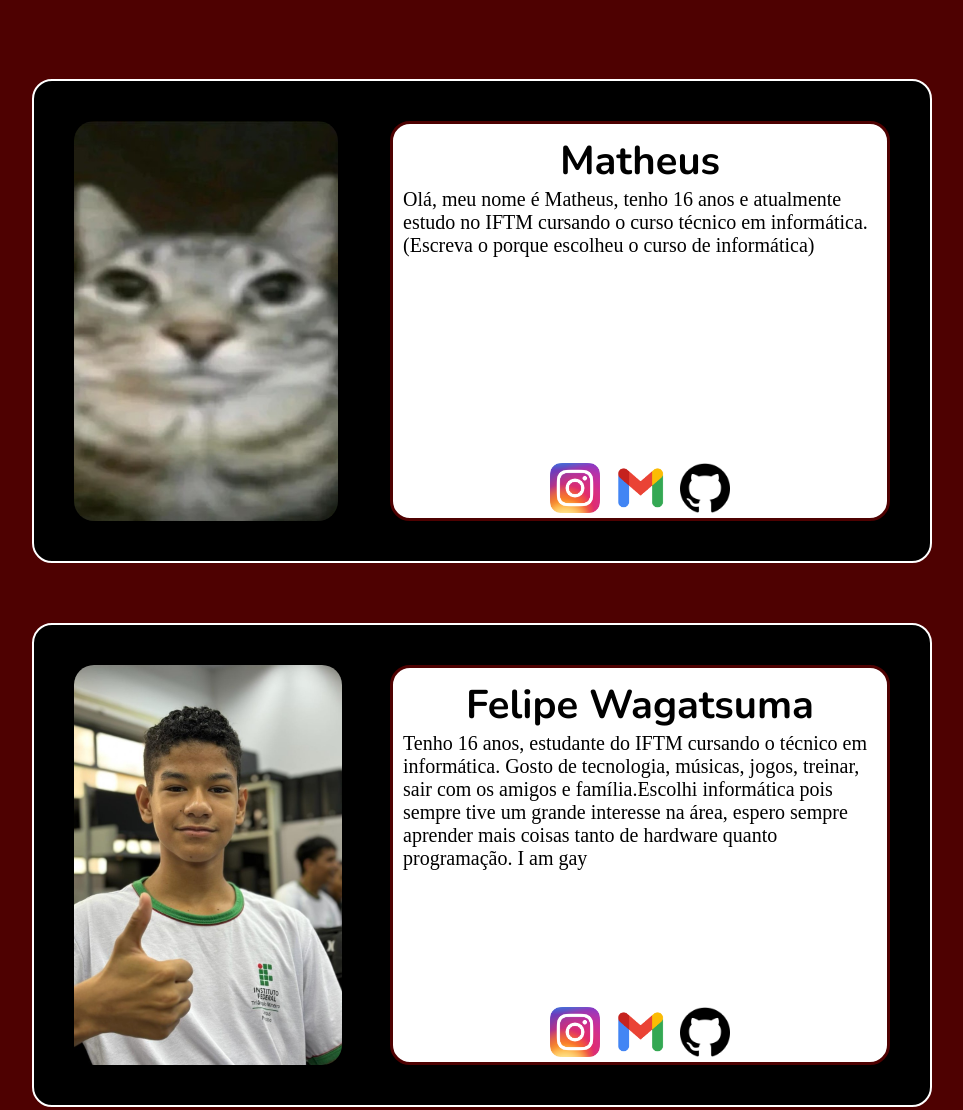
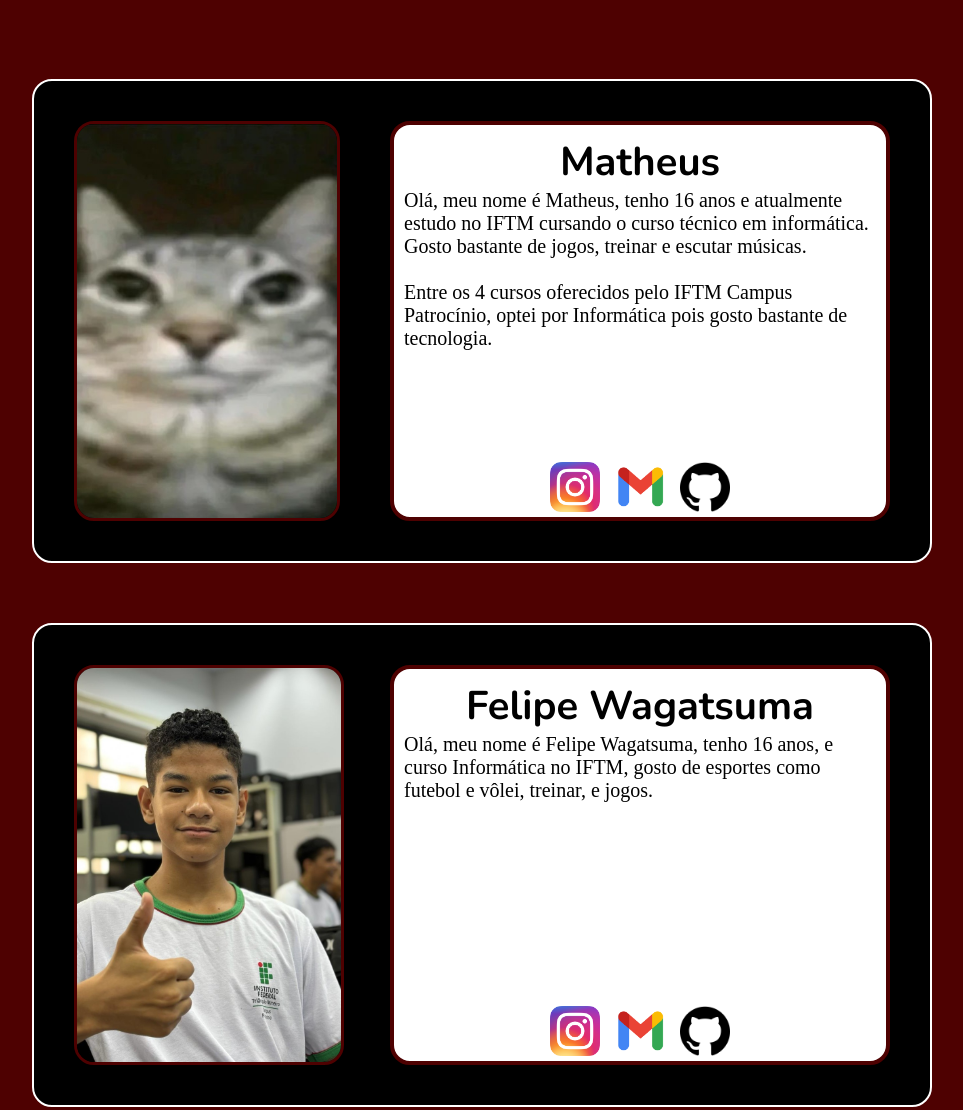
Before and after one commit to felipemirandarp/Trabalho-Winchesters-, a plain HTML site: page sobre.html in a window 1280 px wide. Shown: the part 380-1490 px from the top of the page, without its empty margins (158-1121 px from the left). Drawn offline with nearby package versions, Linux system fonts and the light colour scheme.

Commit message:
Add files via upload

```diff
--- a/sobre.css
+++ b/sobre.css
@@ -134,9 +134,13 @@ main{
     max-width: 100%;
     height: 400px;
     object-fit: contain;
-    /* border: solid 3px rgb(78, 1, 1); */
     border-radius: 20px;
 }
+
+.perfil-img{
+    border: solid 3px rgb(78, 1, 1);
+}
+
 
 .container-texto{
     display: flex;
@@ -148,7 +152,7 @@ main{
     right: 40px;
     margin-left: 80px;
     padding: 10px;
-    border: solid 3px rgb(78, 1, 1);
+    border: solid 4px rgb(78, 1, 1);
     border-radius: 20px;
     /* background-color: rgb(32, 32, 32); */
     background-color: white;
--- a/sobre.html
+++ b/sobre.html
@@ -34,11 +34,12 @@
 
             <div class="perfil-individual">
 
-                <img src="img-sobre/GATO.jpg" alt="" id="matheus">
+                <img src="img-sobre/GATO.jpg" alt="" id="matheus" class="perfil-img">
 
                 <div class="container-texto">
                     <h1>Matheus</h1>
-                    <p>Olá, meu nome é Matheus, tenho 16 anos e atualmente estudo no IFTM cursando o curso técnico em informática. (Escreva o porque escolheu o curso de informática) <!-- Escreva o porque escolheu a porra do curso fela da puta-->
+                    <p>Olá, meu nome é Matheus, tenho 16 anos e atualmente estudo no IFTM cursando o curso técnico em informática. Gosto bastante de jogos, treinar e escutar músicas. <br><br>
+                        Entre os 4 cursos oferecidos pelo IFTM Campus Patrocínio, optei por Informática pois gosto bastante de tecnologia.
                     <div class="container-icons">
 
                         <a href="https://www.instagram.com/matheus_mbs_/?next=%2F"><img src="img-sobre/icons/instagram.png" alt=""></a>
@@ -54,11 +55,11 @@
 
             <div class="perfil-individual">
 
-                <img src="img-sobre/felipe.wagatsuma.jpg" alt="">
+                <img src="img-sobre/felipe.wagatsuma.jpg" alt="" id="wagatsuma" class="perfil-img">
 
                 <div class="container-texto">
                     <h1>Felipe Wagatsuma</h1>
-                    <p>Tenho 16 anos, estudante do IFTM cursando o técnico em informática. Gosto de tecnologia, músicas, jogos, treinar, sair com os amigos e família.Escolhi informática pois sempre tive um grande interesse na área, espero sempre aprender mais coisas tanto de hardware quanto programação. I am gay</p>
+                    <p>Olá, meu nome é Felipe Wagatsuma, tenho 16 anos, e curso Informática no IFTM, gosto de esportes como futebol e vôlei, treinar, e jogos. <br><br> </p>
 
                     <div class="container-icons">
 
@@ -74,7 +75,7 @@
 
             <div class="perfil-individual">
 
-                <img src="img-sobre/Gabriel.png" alt="" id="gabriel">
+                <img src="img-sobre/Gabriel.png" alt="" id="gabriel" class="perfil-img">
 
                 <div class="container-texto">
                     <h1>Gabriel</h1>
@@ -97,7 +98,7 @@
 
             <div class="perfil-individual">
 
-                <img src="img-sobre/felipe.miranda.png" alt="" id="miranda">
+                <img src="img-sobre/felipe.miranda.png" alt="" id="miranda" class="perfil-img">
 
                 <div class="container-texto">
                     <h1>Felipe Miranda</h1>
```
Also changed, not shown: portfolio.html (+1 -1 lines).
